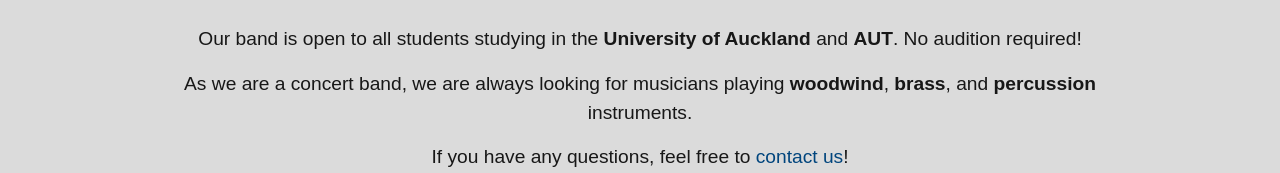
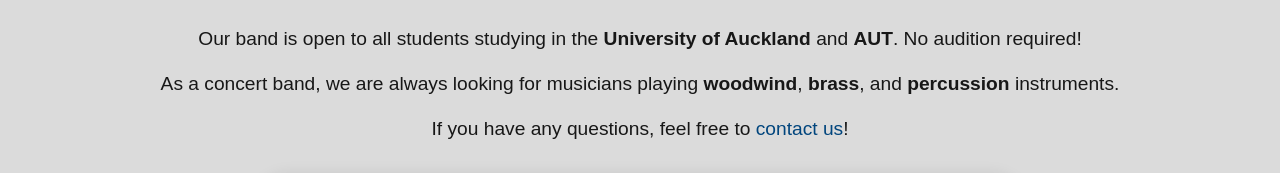
Before and after one commit to UniBand/uniband-site, a Next.js app: page /join in a window 1280 px wide. Shown: the part 245-418 px from the top of the page. Built offline with nearby package versions, Linux system fonts and the light colour scheme; grey boxes are pictures that could not be loaded.

Commit message:
style: minor styling edits

```diff
--- a/src/app/join/page.tsx
+++ b/src/app/join/page.tsx
@@ -30,7 +30,7 @@
 
 const FormBlock = styled.div`
   height: 80vh;
-  margin-top: 2rem;
+  margin-top: 1rem;
   position: relative;
   width: 80%;
 `;
@@ -66,7 +66,7 @@
           <b>University of Auckland</b> and <b>AUT</b>. No audition required!
         </p>
         <p>
-          As we are a concert band, we are always looking for musicians playing{" "}
+          As a concert band, we are always looking for musicians playing{" "}
           <b>woodwind</b>, <b>brass</b>, and <b>percussion</b> instruments.
         </p>
         <p>
```
